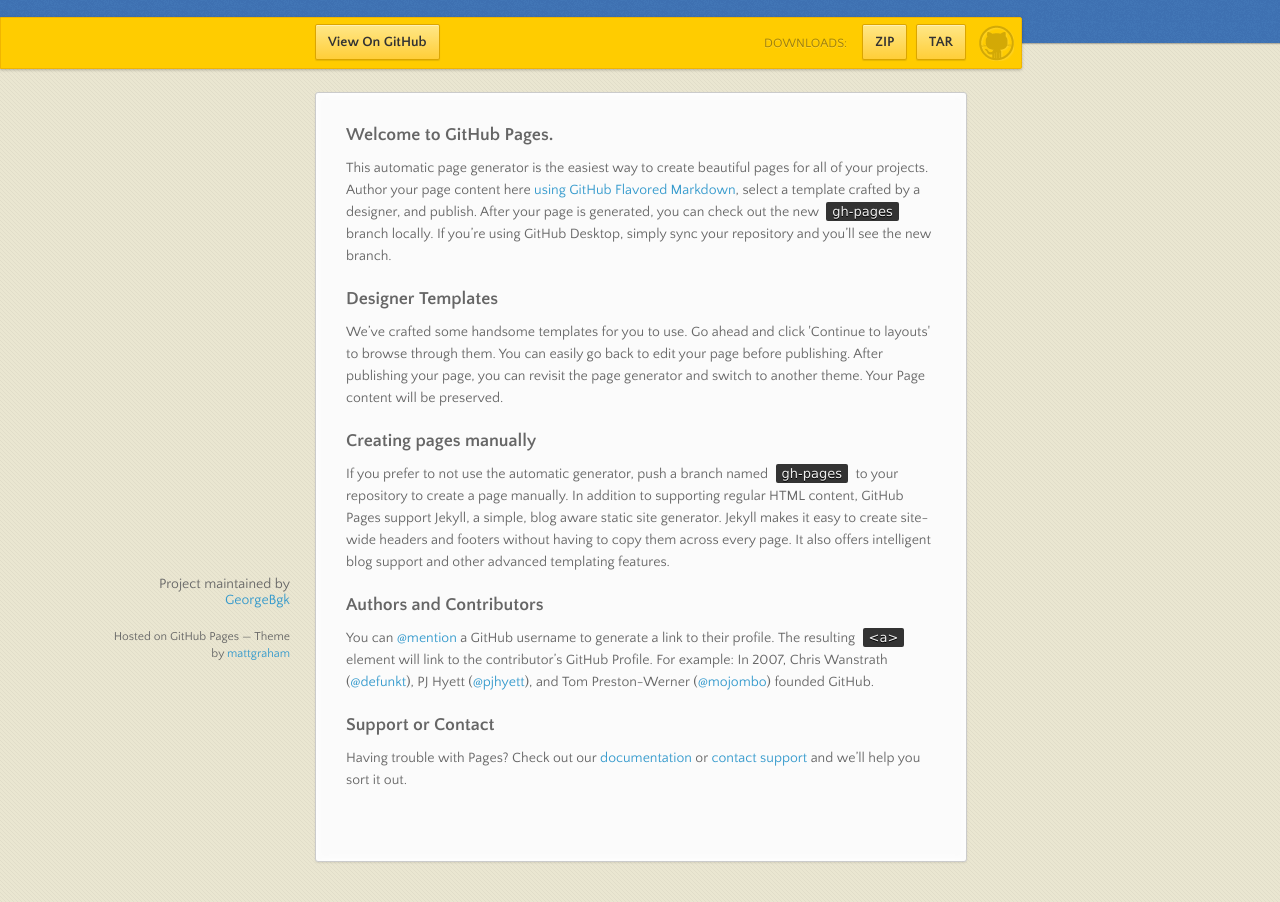
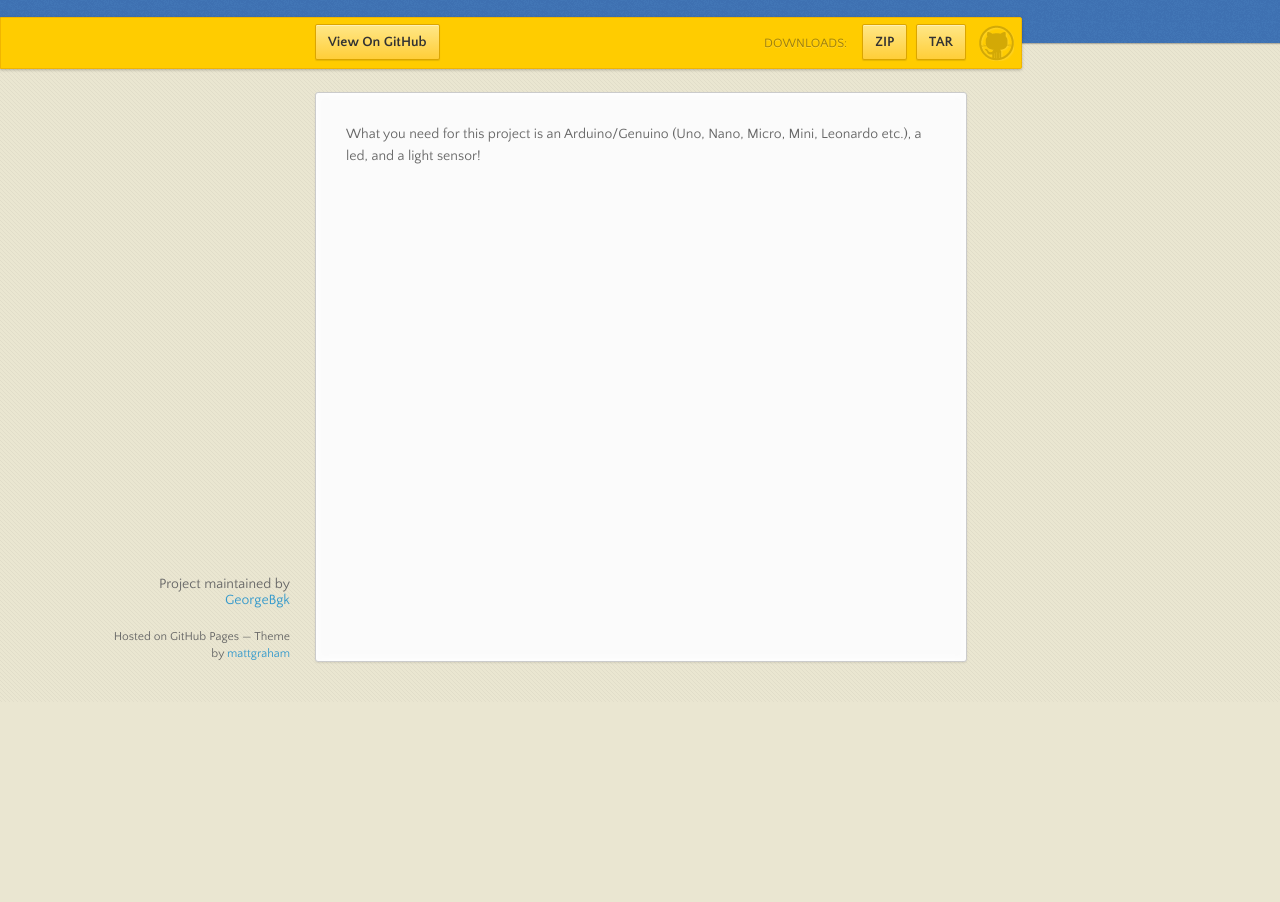
Before and after one commit to GeorgeBgk/lighthouse-arduino, a plain HTML site: page index.html in a window 1280 px wide. Shown: the part 98-1000 px from the top of the page. After the commit the page ends 800 px from the top, so only its background shows below. Drawn offline with nearby package versions, Linux system fonts and the light colour scheme.

```diff
--- a/index.html
+++ b/index.html
@@ -39,30 +39,7 @@
         <ul></ul>
       </nav>
       <section>
-        <h3>
-<a id="welcome-to-github-pages" class="anchor" href="#welcome-to-github-pages" aria-hidden="true"><span class="octicon octicon-link"></span></a>Welcome to GitHub Pages.</h3>
-
-<p>This automatic page generator is the easiest way to create beautiful pages for all of your projects. Author your page content here <a href="https://guides.github.com/features/mastering-markdown/">using GitHub Flavored Markdown</a>, select a template crafted by a designer, and publish. After your page is generated, you can check out the new <code>gh-pages</code> branch locally. If you’re using GitHub Desktop, simply sync your repository and you’ll see the new branch.</p>
-
-<h3>
-<a id="designer-templates" class="anchor" href="#designer-templates" aria-hidden="true"><span class="octicon octicon-link"></span></a>Designer Templates</h3>
-
-<p>We’ve crafted some handsome templates for you to use. Go ahead and click 'Continue to layouts' to browse through them. You can easily go back to edit your page before publishing. After publishing your page, you can revisit the page generator and switch to another theme. Your Page content will be preserved.</p>
-
-<h3>
-<a id="creating-pages-manually" class="anchor" href="#creating-pages-manually" aria-hidden="true"><span class="octicon octicon-link"></span></a>Creating pages manually</h3>
-
-<p>If you prefer to not use the automatic generator, push a branch named <code>gh-pages</code> to your repository to create a page manually. In addition to supporting regular HTML content, GitHub Pages support Jekyll, a simple, blog aware static site generator. Jekyll makes it easy to create site-wide headers and footers without having to copy them across every page. It also offers intelligent blog support and other advanced templating features.</p>
-
-<h3>
-<a id="authors-and-contributors" class="anchor" href="#authors-and-contributors" aria-hidden="true"><span class="octicon octicon-link"></span></a>Authors and Contributors</h3>
-
-<p>You can <a href="https://github.com/blog/821" class="user-mention">@mention</a> a GitHub username to generate a link to their profile. The resulting <code>&lt;a&gt;</code> element will link to the contributor’s GitHub Profile. For example: In 2007, Chris Wanstrath (<a href="https://github.com/defunkt" class="user-mention">@defunkt</a>), PJ Hyett (<a href="https://github.com/pjhyett" class="user-mention">@pjhyett</a>), and Tom Preston-Werner (<a href="https://github.com/mojombo" class="user-mention">@mojombo</a>) founded GitHub.</p>
-
-<h3>
-<a id="support-or-contact" class="anchor" href="#support-or-contact" aria-hidden="true"><span class="octicon octicon-link"></span></a>Support or Contact</h3>
-
-<p>Having trouble with Pages? Check out our <a href="https://help.github.com/pages">documentation</a> or <a href="https://github.com/contact">contact support</a> and we’ll help you sort it out.</p>
+        <p>What you need for this project is an Arduino/Genuino (Uno, Nano, Micro, Mini, Leonardo etc.), a led, and a light sensor!</p>
       </section>
       <footer>
         <p>Project maintained by <a href="https://github.com/GeorgeBgk">GeorgeBgk</a></p>
```
Also changed, not shown: params.json (+1 -1 lines).
